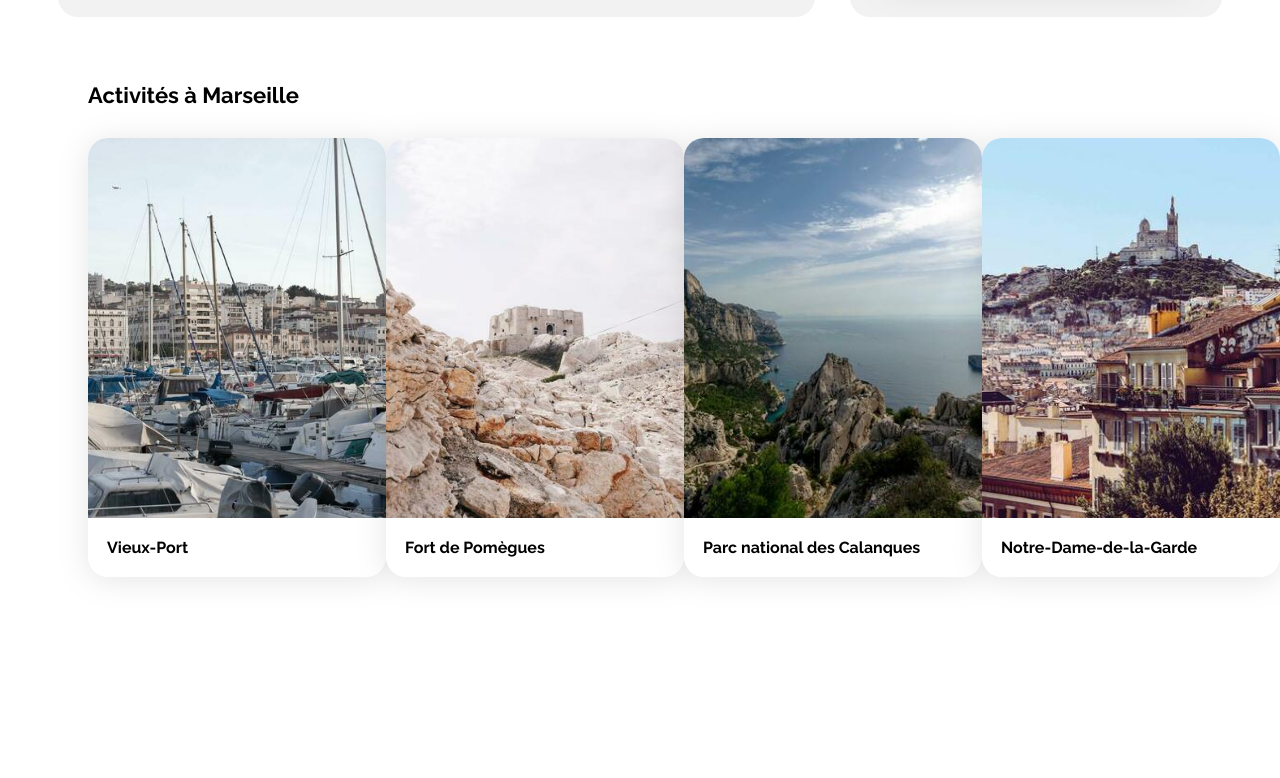
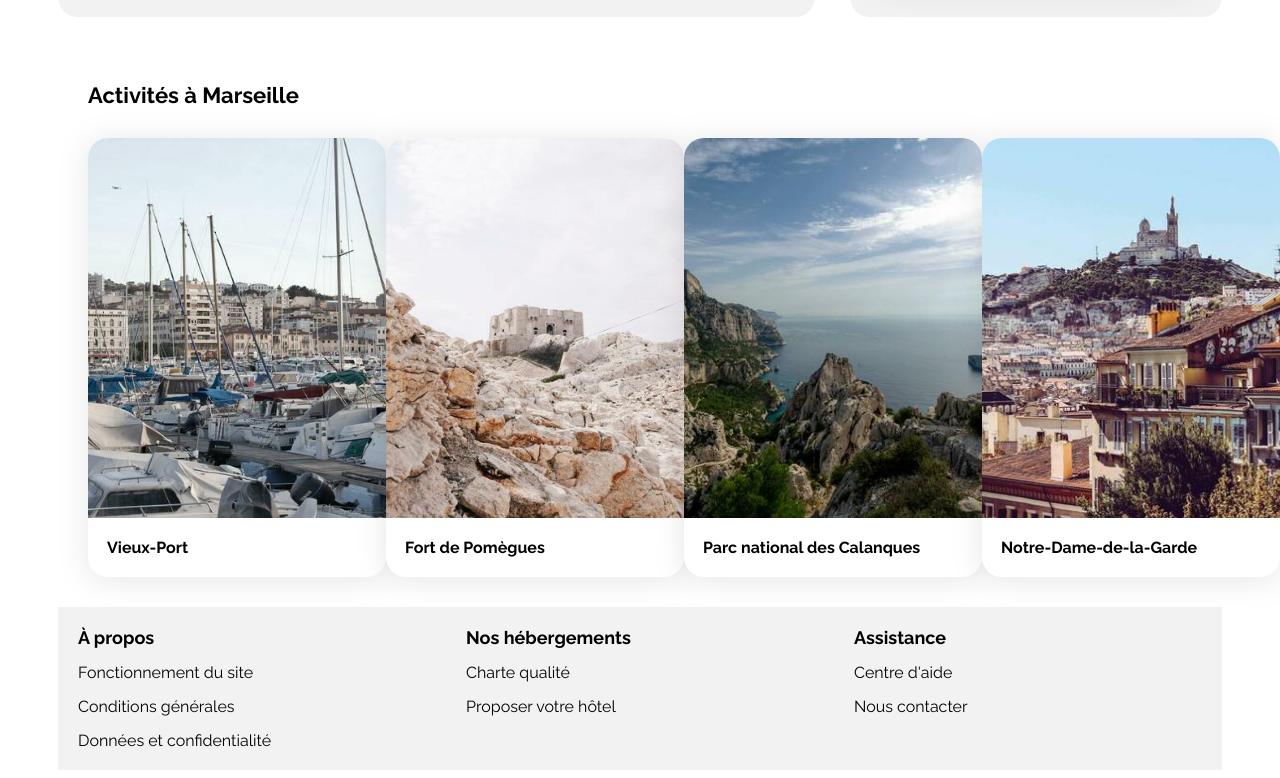
Before and after one commit to Saulicaa/Projet-2, a plain HTML site: page index.html in a window 1280 px wide. Shown: the part 1042-1820 px from the top of the page. Before the commit the page ends 1657 px from the top, so only its background shows below. Drawn offline with Linux system fonts and the light colour scheme.

Commit message:
Ajout du Footer

```diff
--- a/css/style.css
+++ b/css/style.css
@@ -55,7 +55,6 @@ header {
 
 .hebergements-and-activités{
     display: flex;
-
 }
 
 .hebergements-button{
@@ -331,11 +330,10 @@ a {
 
 /******* Activités **********/
 
-.activités-section {
+.activités {
     margin-top: 35px;
     padding: 30px;
     box-sizing: border-box;
-
 }
 
 .activités-cards {
@@ -364,8 +362,44 @@ a {
     margin-left: 19px;
     margin-right: 19px;
 }
+
+/******* Footer **********/
+.oui {
+    display: flex;
+    justify-content: space-between;
+}
+.footer {
+    width: 100%;
+    background-color: var(--main-bg-color);
+    padding: 20px;
+    box-sizing: border-box;
+    display: flex;
+    flex-direction: column;
 }
 
+.footer-title {
+    margin: 0;
+}
+
+.footer-subtitle {
+    display: flex;
+    flex-direction: column;
+}
+
+.footer-link {
+    font-size: 16px;
+    margin-top: 15px;
+}
+
+ul {
+    list-style-type: none;
+    padding: 0;
+    margin: 0;
+}
+
+li {
+    margin-top: 15px;
+}
 
 /* Le code ci-dessous correspond à la version responsive uniquement */
 
@@ -406,5 +440,5 @@ a {
 
 /* Small devices (phones, less than 768px) */
 @media (max-width: 767.98px) {
-    /* ... */
+
 }
--- a/index.html
+++ b/index.html
@@ -255,7 +255,7 @@
                     </div>
                 </section>
             </div>
-            <div class="activités-section">
+            <section class="activités">
                 <h2 class="section-title">Activités à Marseille</h2>
                 <div class="activités-cards">
                     <a href="#">
@@ -299,9 +299,34 @@
                         </article>
                     </a>
                 </div>
+            </section>
+        </main>
+        <footer>
+            <div class="oui">
+                <div class="footer">
+                    <h2 class="footer-title">À propos</h2>
+                    <ul>
+                        <li><a href="footer-link">Fonctionnement du site</a></li>
+                        <li><a href="footer-link">Conditions générales</a></li>
+                        <li><a href="footer-link">Données et confidentialité</a></li>
+                    </ul>
+                </div>
+                <div class="footer">
+                    <h2 class="footer-title">Nos hébergements</h2>
+                    <ul>
+                        <li><a href="footer-link">Charte qualité</a></li>
+                        <li><a href="footer-link">Proposer votre hôtel</a></li>
+                    </ul>
+                </div>
+                <div class="footer">
+                    <h2 class="footer-title">Assistance</h2>
+                    <ul>
+                       <li><a href="footer-link">Centre d'aide</a></li>
+                       <li><a href="footer-link">Nous contacter</a></li>
+                    </ul>
+                </div>
             </div>
-        </main>
-        <footer></footer>
+        </footer>
     </div>
 </body>
 
```
